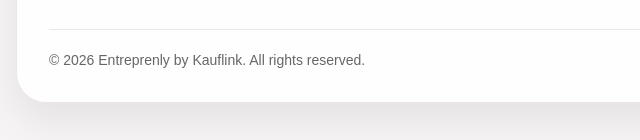
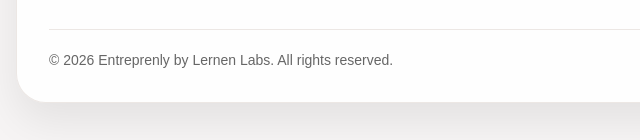
Before and after one commit to LernenLabs/adm-entreprenly-landing, a website: page index.html in a window 1280 px wide. Shown: the part 10071-10211 px from the top of the page, 0-640 px from the left. Drawn offline with nearby package versions, Linux system fonts and the light colour scheme; files that its build step writes are made by us from their sources; a web font is replaced by a local one.

Commit message:
fix: change name

```diff
--- a/i18n/en.json
+++ b/i18n/en.json
@@ -192,7 +192,7 @@
   "footer.comparePlans": "Compare plans",
   "footer.answerDoubts": "Answer questions",
   "footer.backTop": "Back to top",
-  "footer.copyright": "Entreprenly by Kauflink. All rights reserved.",
+  "footer.copyright": "Entreprenly by Lernen Labs. All rights reserved.",
   "footer.designed": "Designed for small businesses that need more control and less friction.",
 
   "heroCards.inventory": "Real-time inventory",
--- a/i18n/es.json
+++ b/i18n/es.json
@@ -192,7 +192,7 @@
   "footer.comparePlans": "Comparar planes",
   "footer.answerDoubts": "Resolver dudas",
   "footer.backTop": "Volver arriba",
-  "footer.copyright": "Entreprenly by Kauflink. Todos los derechos reservados.",
+  "footer.copyright": "Entreprenly by Lernen Labs. Todos los derechos reservados.",
   "footer.designed": "Diseñado para negocios pequeños que necesitan más control y menos fricción.",
 
   "heroCards.inventory": "Inventario en tiempo real",
--- a/index.html
+++ b/index.html
@@ -969,7 +969,7 @@
 
         <div
           class="mt-8 flex flex-col items-center gap-3 border-t border-brand-brownDeep/10 pt-5 text-center text-sm text-brand-gray sm:flex-row sm:justify-between sm:text-left">
-          <p>&copy; <span data-year>2026</span> <span data-i18n="footer.copyright">Entreprenly by Kauflink. All rights
+          <p>&copy; <span data-year>2026</span> <span data-i18n="footer.copyright">Entreprenly by Lernen Labs. All rights
               reserved.</span></p>
           <p class="sm:text-right" data-i18n="footer.designed">Designed for small businesses that need more control and
             less friction.</p>
```
Also changed, not shown: 1 other file.
